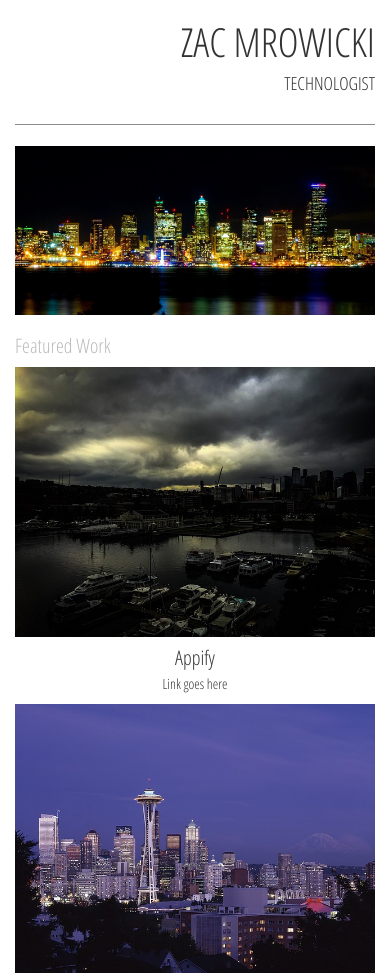
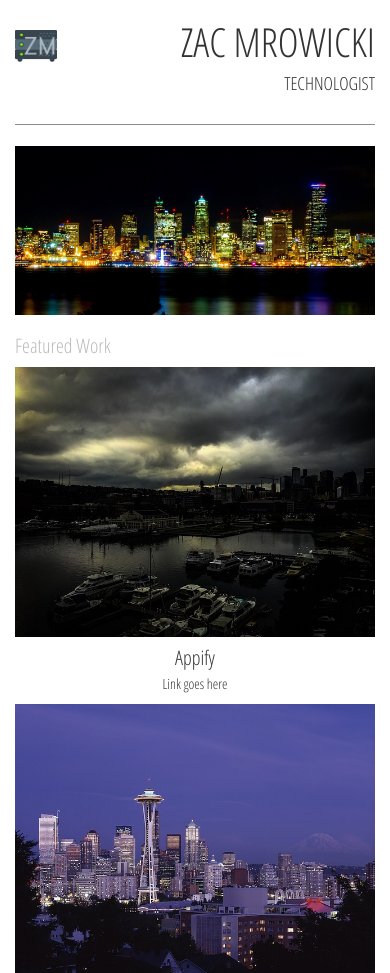
Before and after one commit to zmrow/Udacity_Portfolio_Mock, a website: page index.html in a window 390 px wide. Shown: the top 973 px of the page. Drawn offline with Linux system fonts and the light colour scheme.

Commit message:
Update to ensure logo isnt hidden at mobile size

```diff
--- a/css/styles.css
+++ b/css/styles.css
@@ -23,7 +23,8 @@
 
 @media screen and (max-width: 400px) {
     .title-logo {
-        display: none;
+        width: 42px;
+        height: 32px;
     }
 
     .title-super {
```
